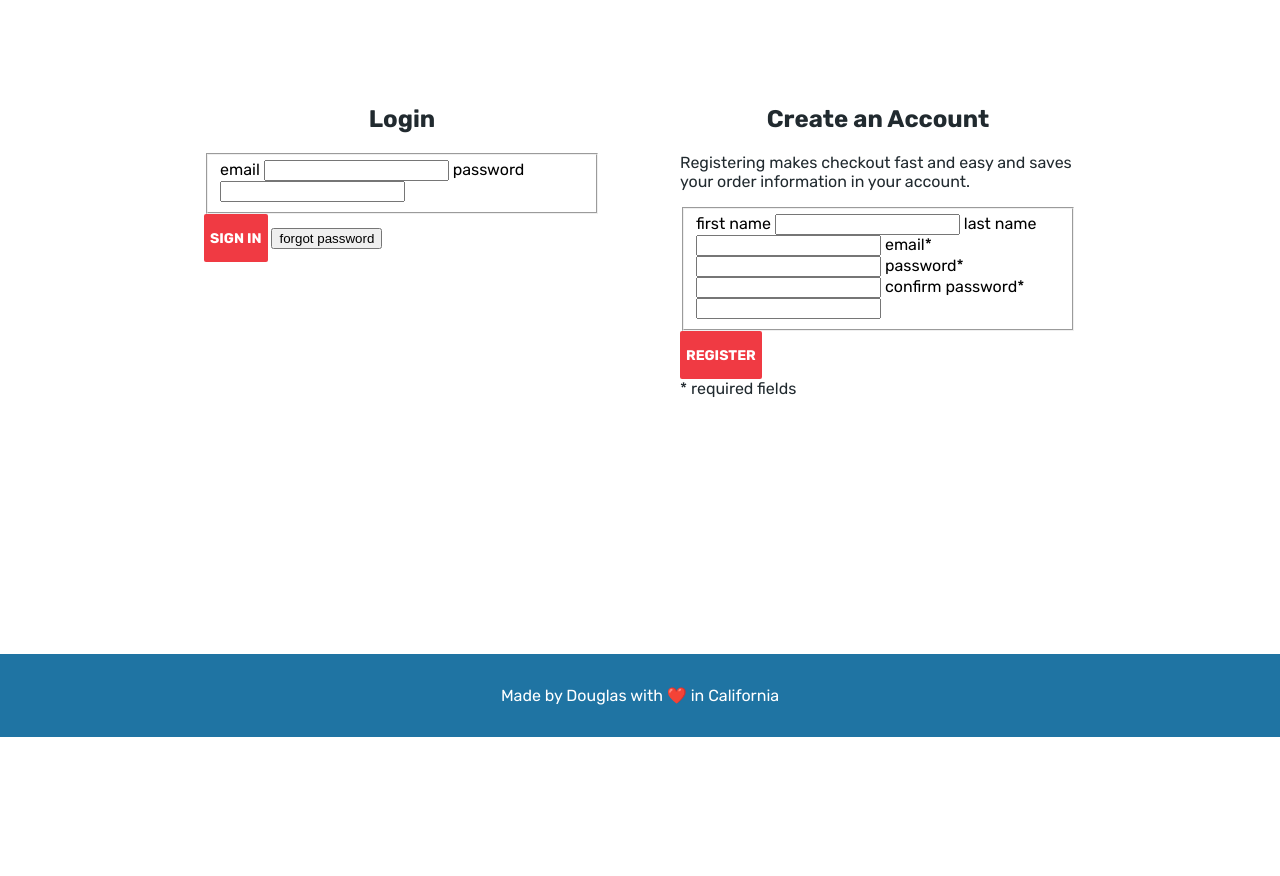
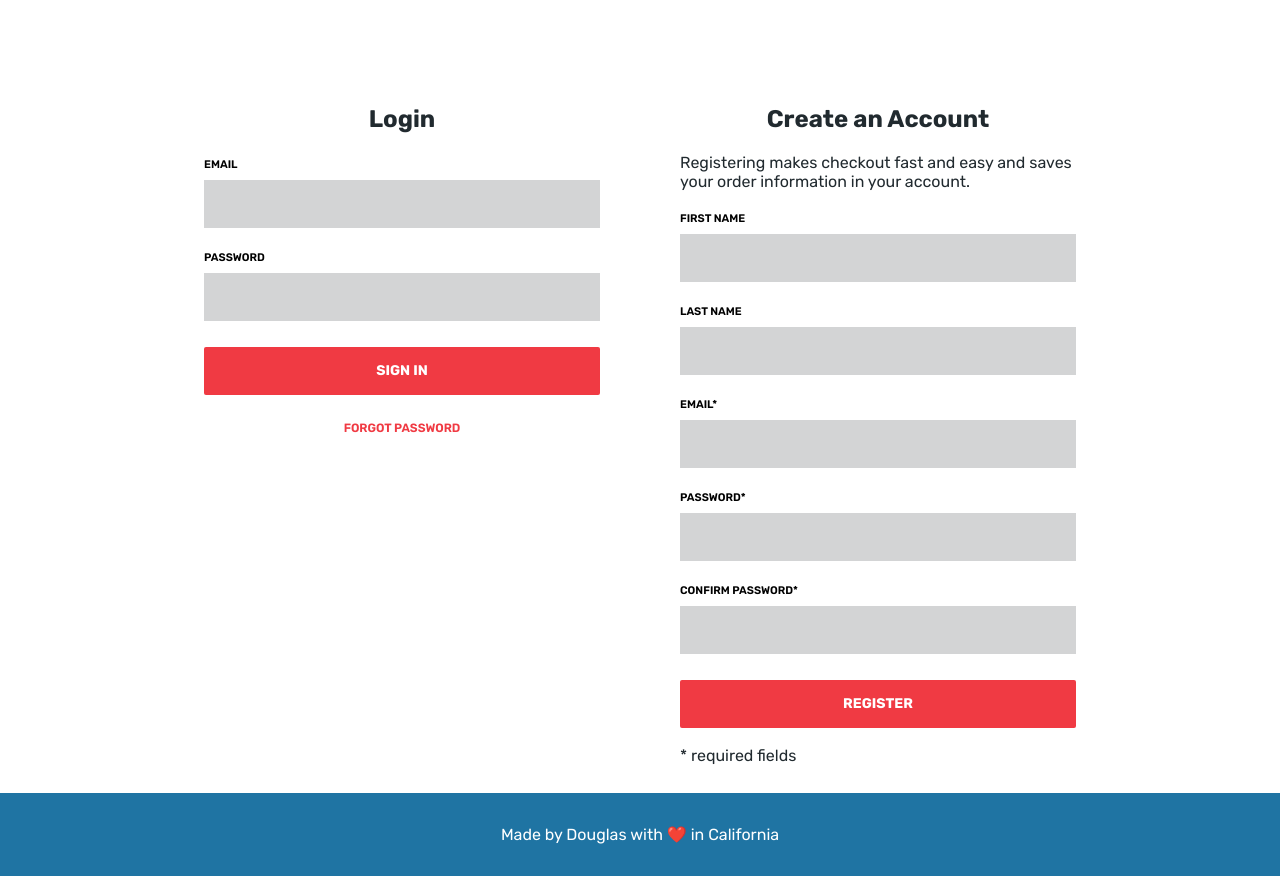
Before and after one commit to MadeByDouglas/footy-birds, a plain HTML site: page profile.html in a window 1280 px wide. Shown: the part 63-939 px from the top of the page. Before the commit the page ends 800 px from the top, so only its background shows below. Drawn offline with Linux system fonts and the light colour scheme.

Commit message:
updated profile page

```diff
--- a/css/styles.css
+++ b/css/styles.css
@@ -52,6 +52,38 @@ iframe {
 
 hr {
     border: 1px solid var(--lineColor);
+}
+
+/* FORM STYLES */
+
+fieldset {
+    border: 0px;
+    padding: 0px;
+    margin: 0px;
+}
+
+button, input, select, textarea {
+    font-family: inherit;
+    font-size: 100%;
+    width : 100%;
+    padding: 0;
+    margin: 8px 0 18px 0;
+}
+
+input[type=text], input[type=email], input[type=password] {
+    border: 0px;
+    padding: 12px 0 12px 0;
+    background-color: var(--lineColor);
+    height: 48px;
+}
+
+label {
+    font-family: inherit;
+    font-size: 11px;
+    font-weight: 600;
+    text-transform: uppercase;
+    margin: 4px 0 4px 0;
+    padding: 4px 0 4px 0;
 }
 
 /* DIV STYLES */
@@ -303,7 +335,6 @@ h3 {
     text-align: center;
     text-transform: uppercase;
     text-decoration: none;
-    font-family: inherit;
     font-size: 14px;
     font-weight: 700;
     height: 48px;
@@ -337,6 +368,15 @@ h3 {
     color: var(--textDarkColor);
 }
 
+.forgotButton {
+    border: 0px;
+    color: var(--linkColor);
+    background-color: var(--backgroundColor);
+    text-transform: uppercase;
+    font-size: 12px;
+    font-weight: 600;
+}
+
 /* MEDIA QUERIES */
 
  @media screen and (min-width: 600px) {
```
Also changed, not shown: women.html (+4 -2 lines).
